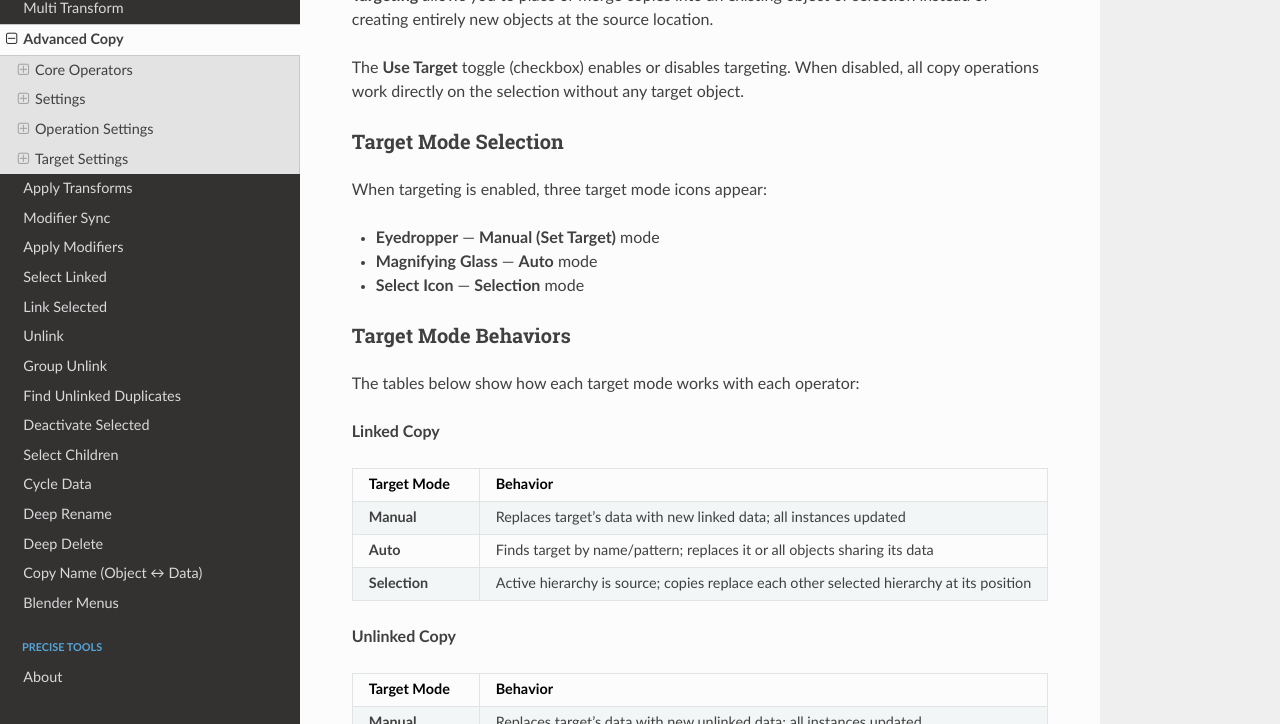
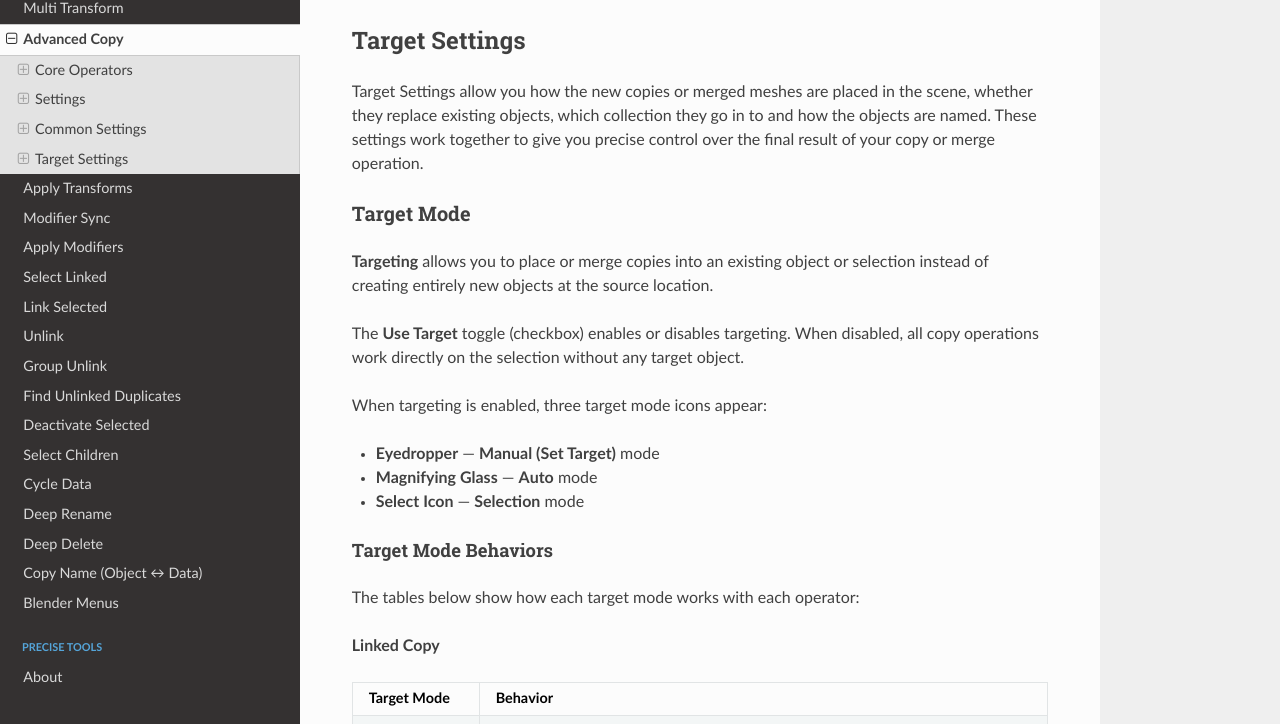
Before and after one commit to jb1981dev/Precise-Docs, a Sphinx documentation site: the page built from docs/source/instwrangler/advancedcopy.rst, in a window 1280 px wide and 900 px high, scrolled down 6163 px, cut to the strip 176-900 px from the top of the window. Built offline with Sphinx 7.4.7 and the Read the Docs theme 3.1.0, drawn with Linux system fonts in a browser that asks for light colours; some of the changed text lies outside the part shown.

Commit message:
Refactor Operation Settings section to Common Settings for clarity and enhance descriptions of copy and merge behavior.

```diff
--- a/docs/source/instwrangler/advancedcopy.rst
+++ b/docs/source/instwrangler/advancedcopy.rst
@@ -90,8 +90,10 @@ These three controls appear on the same row and control how merged meshes handle
    :width: 42px
    :align: middle
 
-Operation Settings
+Common Settings
 ==================
+
+Advanced copy operators share a common set of options for controlling the behavior of the copy or merge process. These settings are designed to give you ultimate control over how new objects are created, named, transformed, and organized in your scene.
 
 Apply Multi Transform
 ---------------------
@@ -155,12 +157,14 @@ This toggle controls how parent-child relationships are handled for the newly cr
 Target Settings
 ===============
 
+Target Settings allow you how the new copies or merged meshes are placed in the scene, whether they replace existing objects, which collection they go in to and how the objects are named. These settings work together to give you precise control over the final result of your copy or merge operation.
+
+Target Mode
+-----------
+
 **Targeting** allows you to place or merge copies into an existing object or selection instead of creating entirely new objects at the source location.
 
 The **Use Target** toggle (checkbox) enables or disables targeting. When disabled, all copy operations work directly on the selection without any target object.
-
-Target Mode Selection
----------------------
 
 When targeting is enabled, three target mode icons appear:
 
@@ -169,7 +173,7 @@ When targeting is enabled, three target mode icons appear:
 * **Select Icon** — **Selection** mode
 
 Target Mode Behaviors
----------------------
+^^^^^^^^^^^^^^^^^^^^^
 
 The tables below show how each target mode works with each operator:
 
@@ -234,7 +238,7 @@ The tables below show how each target mode works with each operator:
      - Source hierarchy is preserved; merged copies placed at each target hierarchy's position
 
 Manual Target (Set Target)
---------------------------
+^^^^^^^^^^^^^^^^^^^^^^^^^^
 
 Before running a copy operation, click the **Set Target** button (or eyedropper icon) to store the currently active object as the target. Once set, the button shows **T: {object name}** and an **X** button to clear the target.
 
@@ -250,7 +254,7 @@ For all operators, the target object's underlying data-block is replaced with th
    The redo/F9 panel is not compatible when a manual target is set. Settings are read from the last values set in the sidebar or popup. **Clear Parents** and **Target Collection** have no effect in this mode. The **Name** field controls the name of the replaced data-block (wildcard ``*`` is supported).
 
 Auto Target (Search)
---------------------
+^^^^^^^^^^^^^^^^^^^^
 
 In **Auto** mode, the operator searches for a target object by name or pattern. The **Search** field lets you specify what to look for.
 
@@ -268,7 +272,7 @@ In **Auto** mode, the operator searches for a target object by name or pattern.
 **Use case:** Maintain multiple LOD variants: have ``Cube_LOD0``, ``Cube_LOD1``, ``Sphere_LOD0``, ``Sphere_LOD1``, etc. in your scene. Select the LOD0 instances and use **Unlinked Copy** with auto-target set to ``*_LOD1``. All LOD0 objects are replaced with their LOD1 equivalents in one operation.
 
 Selection Target
-----------------
+^^^^^^^^^^^^^^^^
 
 In **Selection** target mode, the active object's hierarchy is treated as the **source**; all other selected hierarchies are treated as **targets**.
 
```
